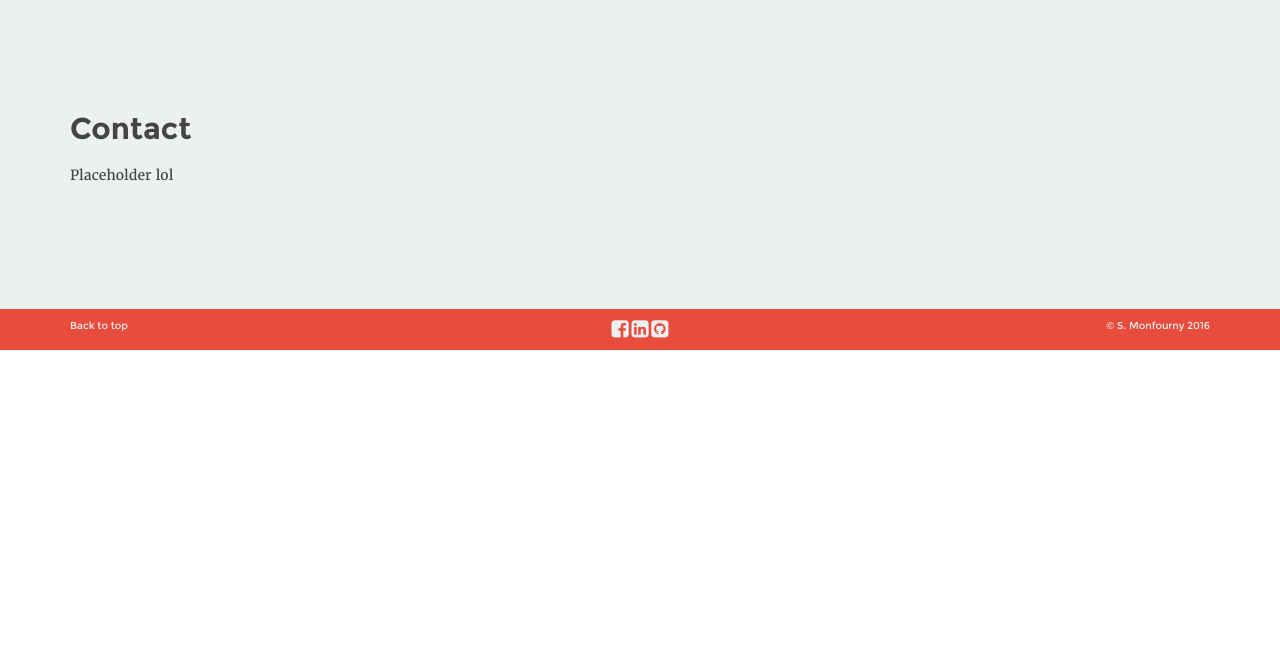
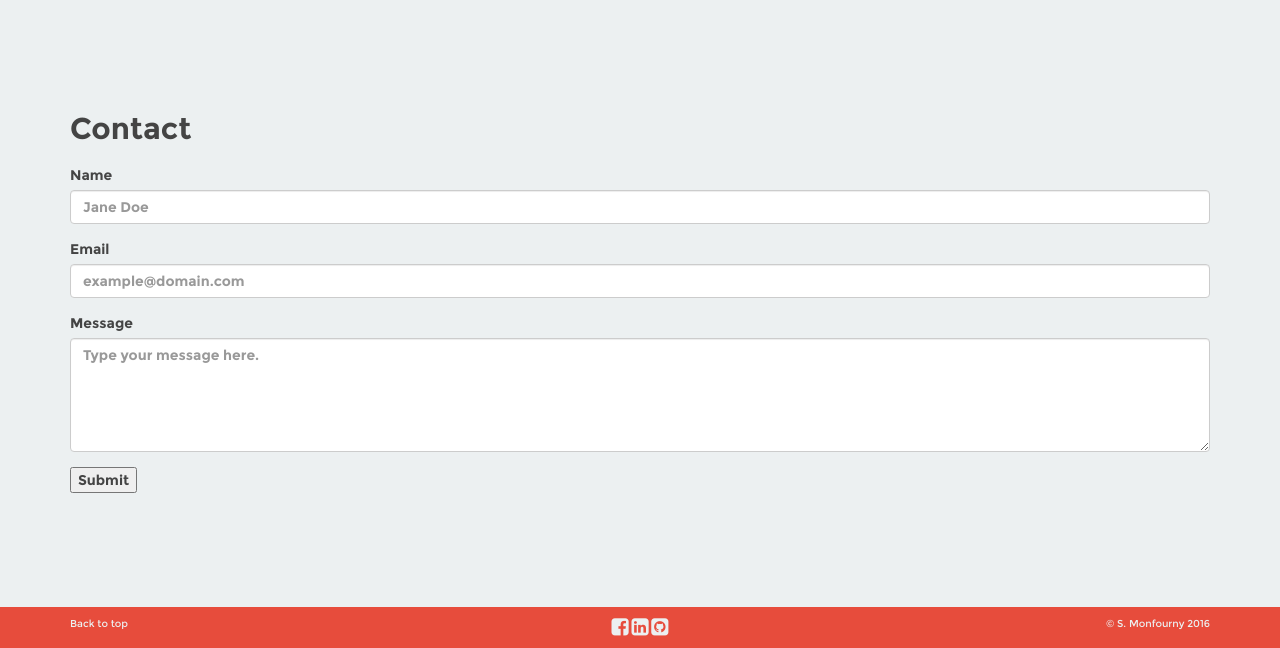
Before and after one commit to smonfourny/smonfourny.github.io-old, a plain HTML site: page index.htm in a window 1280 px wide. Shown: the part 3190-3838 px from the top of the page. Before the commit the page ends 3540 px from the top, so only its background shows below. Drawn offline with nearby package versions, Linux system fonts and the light colour scheme.

Commit message:
Added Contact functionality"

```diff
--- a/index.htm
+++ b/index.htm
@@ -127,9 +127,21 @@
             <div class="row padded-row" id="contact">
                 <div class="col-md-12">
                 <h2>Contact</h2>
-                <p>
-                    Placeholder lol
-                </p>
+                <form action="https://formspree.io/smonfourny+website-crap@gmail.com" method="POST">
+                    <fieldset class="form-group">
+                        <label for="name">Name</label>
+                        <input type="name" class="form-control" name="name" placeholder="Jane Doe">
+                    </fieldset>
+                    <fieldset class="form-group">
+                        <label for="_replyto">Email</label>
+                        <input type="email" class="form-control" name="_replyto" placeholder="example@domain.com">
+                    </fieldset>
+                    <fieldset class="form-group">
+                        <label for="message" id="message">Message</label>
+                        <textarea class="form-control" name="message" rows="5" placeholder="Type your message here."></textarea>
+                    </fieldset>
+                    <button type="submit">Submit</button>
+                </form>
                 </div>
             </div>
         </div>
```
